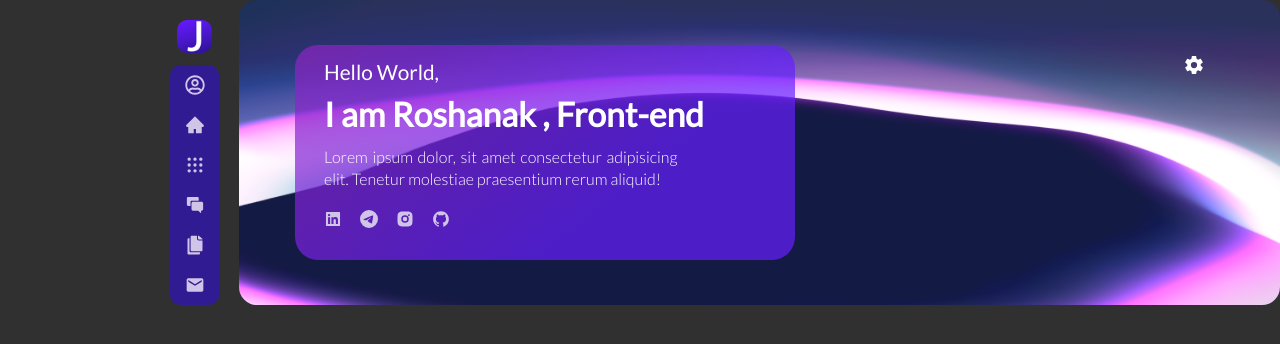
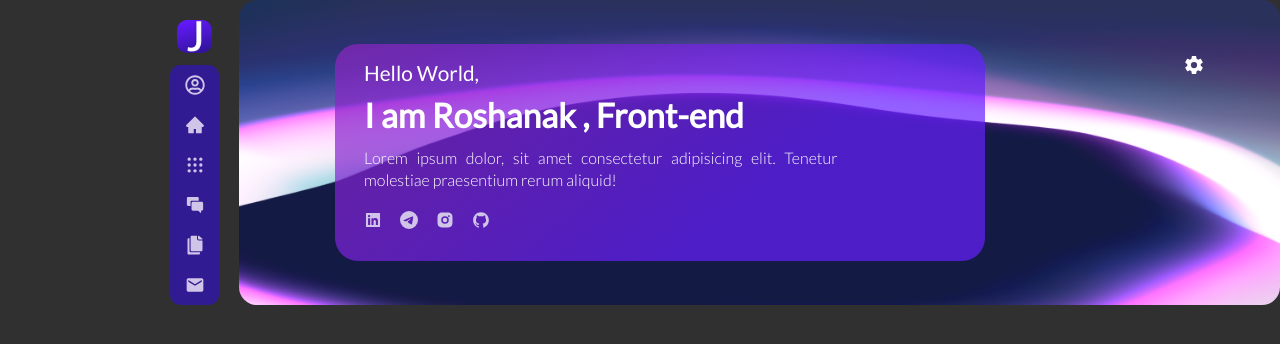
Before and after one commit to roshana01/personal-web, a React (Create React App) app: page / in a window 1280 px wide. Shown: the top 344 px of the page. Built offline with nearby package versions, Linux system fonts and the light colour scheme.

Commit message:
Upadat: landing.css

```diff
--- a/src/Components/Landing/Landing.css
+++ b/src/Components/Landing/Landing.css
@@ -1,4 +1,3 @@
-
 .landing {
   margin-left: 10px;
   position: relative;
@@ -54,13 +53,13 @@
   font-size: 20px;
 }
 .landing-banner__rectangle {
-  width: 500px;
+  max-width: 650px;
   background: linear-gradient(141.51deg, #9b27b0b3 -18.34%, #661fffb3 66.03%);
   mix-blend-mode: normal;
   /* opacity: 0.79; */
   border-radius: 23px;
-  margin-left: 3.5rem;
-  padding:17px 29px 30px;
+  margin-left: 6rem;
+  padding: 19px 29px 30px;
   position: relative;
 }
 .landing-banner-content h2 {
@@ -88,7 +87,7 @@
   gap: 18px;
 }
 
-.landing-profile{
+.landing-profile {
   width: 150px;
   height: 200px;
   position: absolute;
```
